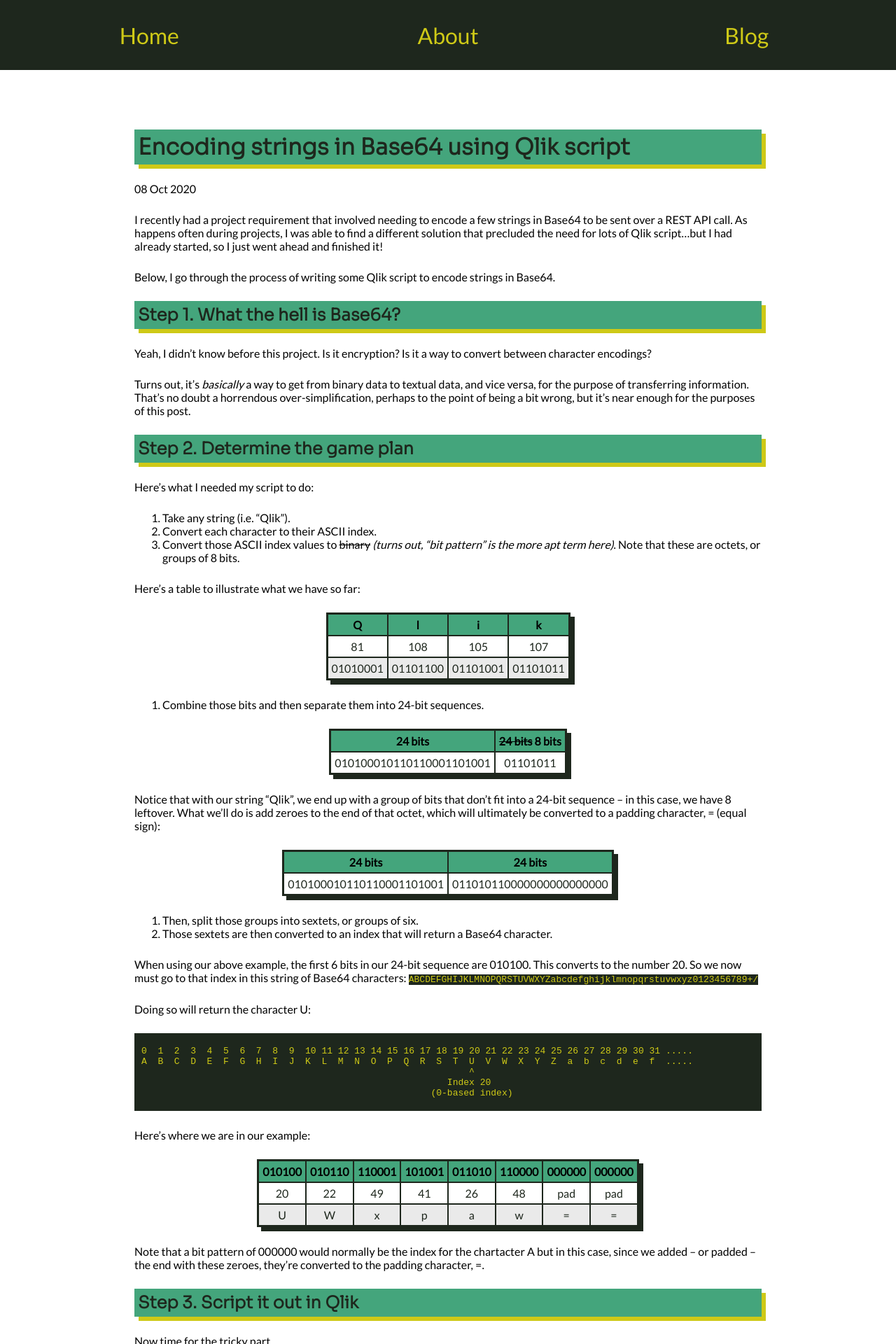
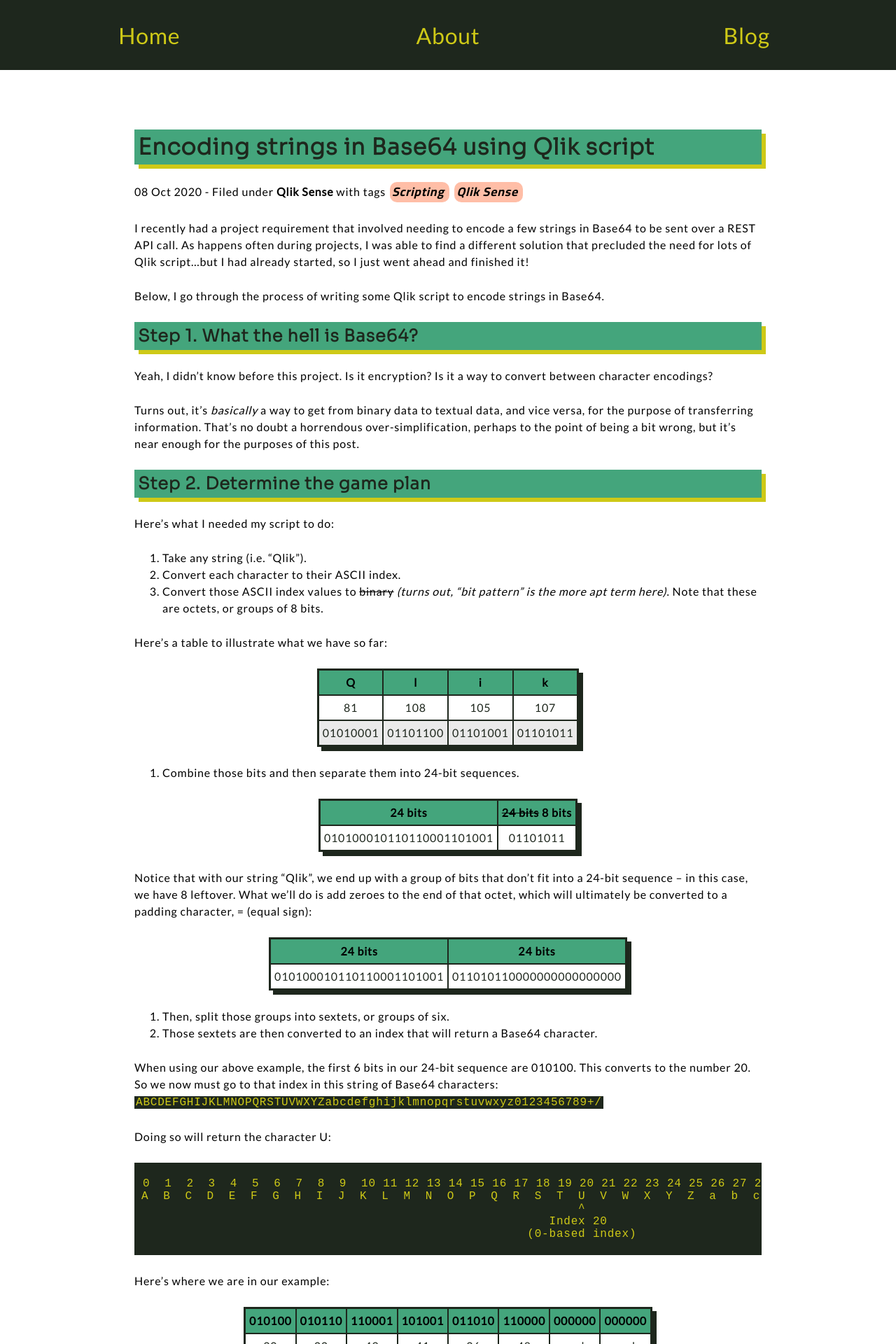
Before and after one commit to hurrifan1/SpiveyWorld, a Jekyll site: the page built from _posts/2020-10-08-base64-encode-qlik-script.md, in a window 1280 px wide. Shown: the top 1920 px of the page at 70% size. Built offline with Jekyll 4.4.1, drawn with Linux system fonts in a browser that asks for light colours.

Commit message:
commit!!!

```diff
--- a/_config.yml
+++ b/_config.yml
@@ -2,3 +2,4 @@ url: "http://spivey.world" # the base hostname & protocol for your site
 plugins:
   - jekyll-sitemap
   - jekyll-seo-tag
+excerpt_separator   : "\n"
--- a/_layouts/post.html
+++ b/_layouts/post.html
@@ -2,6 +2,9 @@
 layout: default
 ---
 <h1>{{ page.title }}</h1>
-<p>{{ page.date | date_to_string }}</p>
+<p>{{ page.date | date_to_string }} - Filed under <b>{{ page.categories }}</b> with tags {% for tag in page.tags %}
+        <span class="tag unselectable"><span class="inner-tag"><i>{{ tag  | replace: "-"," " }}</i></span></span>
+    {% endfor %}
+</p>
 
 {{ content }}
--- a/_posts/2020-10-08-base64-encode-qlik-script.md
+++ b/_posts/2020-10-08-base64-encode-qlik-script.md
@@ -1,6 +1,8 @@
 ---
 layout: post
 title: Encoding strings in Base64 using Qlik script
+category: Qlik Sense
+tags: Scripting Qlik-Sense
 ---
 I recently had a project requirement that involved needing to encode a few strings in Base64 to be sent over a REST API call. As happens often during projects, I was able to find a different solution that precluded the need for lots of Qlik script...but I had already started, so I just went ahead and finished it!
 
--- a/_sass/main.scss
+++ b/_sass/main.scss
@@ -11,10 +11,15 @@ $pal-8: rgb(76, 175, 80);
 html {
   // background-color: $pal-6;
   font-family: 'Lato', sans-serif;
+  letter-spacing: 0.8px;
 }
 
 body {
   margin: 0;
+}
+
+a {
+  color: lightpink;
 }
 
 main {
@@ -55,12 +60,7 @@ h1,h2,h3,h4,h5,h6 {
 p, table, ol, ul {
   margin-top: 25px;
   margin-bottom: 25px;
-}
-
-code {
-  background-color: $pal-1;
-  color: $pal-7;
-  // margin: 5px;
+  line-height: 1.5em;
 }
 
 table {
@@ -102,12 +102,20 @@ th, td {
   color: $pal-5;
 }
 
+code {
+  padding: 0 2px;
+}
+
+code, div.highlight {
+  background-color: $pal-1;
+  color: $pal-7;
+  font-family: monospace;
+  font-size: 16px;
+}
+
 div.highlight {
   text-overflow: ellipsis;
   overflow: scroll;
-  background-color: $pal-1;
-  color: $pal-6;
-  font-family: 'monospace';
   padding: 5px 13px 5px 10px;
 }
 
@@ -140,3 +148,51 @@ footer {
   left: 0;
   right: 0;
 }
+
+.tag {
+  display: inline-block;
+  line-height: 1.5em;
+  background-color: rgba(255, 127, 80, 0.5);
+  padding: 1px 7px 1px 3px;
+  border-radius: 10px 10px 10px 10px;
+  margin: 0 2px;
+  font-family: 'Cairo', sans-serif;
+  font-size: 1.1em;
+  box-shadow: none;
+  text-shadow: none;
+  transform: translate(0, 0);
+
+
+}
+
+.tag:hover {
+  box-shadow: 1px 0px 0px 0px darkgrey, 2px 0px 0px 0px black;;
+  // text-shadow: 2px 2px rgba(211, 211, 211, 0.5), -2px -2px rgba(255, 250, 240, 0.5);
+  // transform: translate(1px, 1px);
+  cursor: pointer;
+
+  transition: box-shadow 0.2s ease-out, text-shadow 0.2s ease-in-out, transform 0.2s ease-out;
+}
+
+.inner-tag {
+  display: inline-block;
+}
+
+.tag .inner-tag {
+  transform: none;
+  transition: transform 0.2s ease-out, letter-spacing 0.2s ease-out;
+}
+
+.tag:hover .inner-tag {
+  transform: translate(0px, 0px);
+  letter-spacing: 1.2px;
+}
+
+.unselectable {
+  -webkit-touch-callout: none;
+  -webkit-user-select: none;
+  -khtml-user-select: none;
+  -moz-user-select: none;
+  -ms-user-select: none;
+  user-select: none;
+}
--- a/assets/css/styles.scss
+++ b/assets/css/styles.scss
@@ -2,4 +2,4 @@
 ---
 @import "main";
 
-@import url('https://fonts.googleapis.com/css2?family=Lato&family=Sora:wght@300&display=swap');
+@import url('https://fonts.googleapis.com/css2?family=Cairo:wght@700&family=Lato&family=Sora:wght@300&display=swap');
```
Also changed, not shown: _posts/2020-10-19-learning-powershell-with-qlik-windows-cli.md (added, +7 -0 lines), 7 other files.
